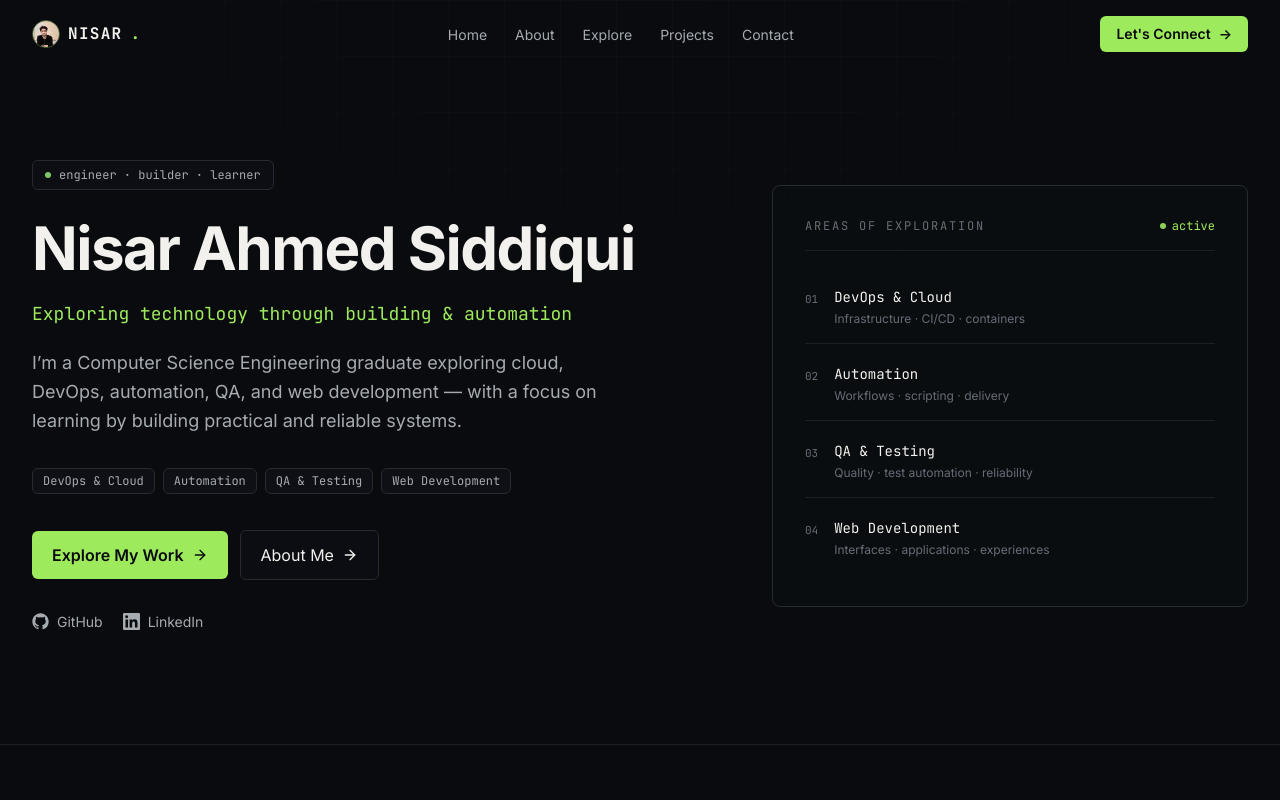
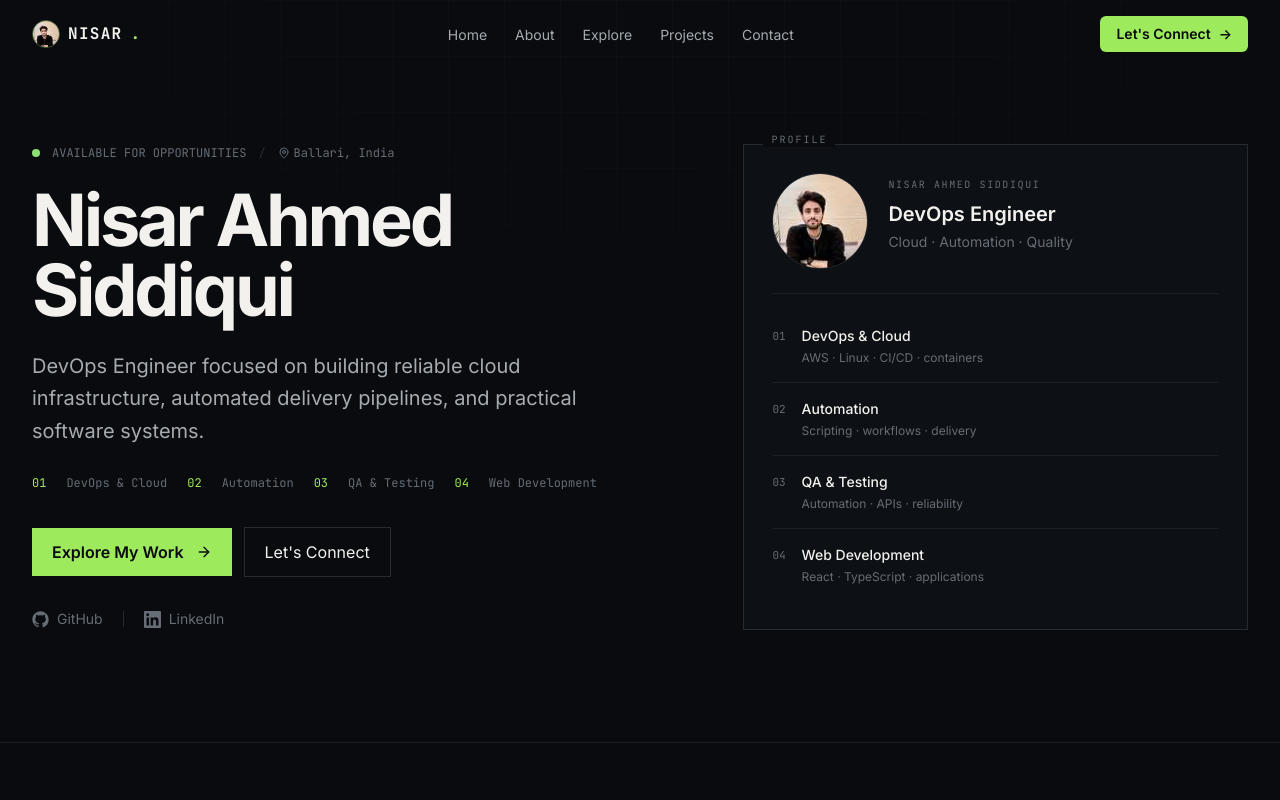
Before and after one commit to Nissar005/Nisar-Ahmed-Portfolio, a React (Vite) app: page / in a window 1280 px wide. Shown: the top 800 px of the page. Built offline with nearby package versions, Linux system fonts and the light colour scheme.

Commit message:
Elevate portfolio hero UI

```diff
--- a/src/sections/Hero.tsx
+++ b/src/sections/Hero.tsx
@@ -1,52 +1,48 @@
 import { motion } from "framer-motion";
-import { ArrowRight } from "lucide-react";
+import { ArrowRight, MapPin } from "lucide-react";
 import { GithubIcon, LinkedinIcon } from "../components/icons";
 
 export default function Hero() {
   return (
-    <section id="home" className="relative pt-32 pb-24 sm:pt-40 sm:pb-28 overflow-hidden">
-      <div className="absolute inset-0 bg-grid [mask-image:radial-gradient(ellipse_60%_50%_at_50%_0%,black,transparent)]" />
-      <div className="max-w-7xl mx-auto px-5 sm:px-8 relative grid lg:grid-cols-[1.15fr_0.85fr] gap-16 lg:gap-24 items-center">
+    <section id="home" className="relative pt-28 pb-20 sm:pt-36 sm:pb-28 overflow-hidden">
+      <div className="absolute inset-0 bg-grid [mask-image:radial-gradient(ellipse_70%_55%_at_50%_0%,black,transparent)]" />
+      <div className="max-w-7xl mx-auto px-5 sm:px-8 relative grid lg:grid-cols-[1fr_0.82fr] gap-14 lg:gap-24 items-center">
         <div>
-          <motion.div initial={{ opacity: 0, y: 10 }} animate={{ opacity: 1, y: 0 }} transition={{ duration: 0.5 }} className="inline-flex items-center gap-2 rounded-md border border-line bg-surface/80 px-3 py-1.5 mb-7 font-mono text-xs text-ink-dim">
-            <span className="w-1.5 h-1.5 rounded-full bg-green animate-pulse" />
-            engineer · builder · learner
+          <motion.div initial={{ opacity: 0, y: 10 }} animate={{ opacity: 1, y: 0 }} transition={{ duration: 0.5 }} className="flex items-center gap-3 mb-6 font-mono text-xs text-ink-faint">
+            <span className="w-2 h-2 rounded-full bg-green" />
+            <span>AVAILABLE FOR OPPORTUNITIES</span>
+            <span className="hidden sm:inline text-line">/</span>
+            <span className="hidden sm:inline-flex items-center gap-1"><MapPin size={12} /> Ballari, India</span>
           </motion.div>
 
-          <motion.h1 initial={{ opacity: 0, y: 14 }} animate={{ opacity: 1, y: 0 }} transition={{ duration: 0.6, delay: 0.05 }} className="text-4xl sm:text-6xl font-bold tracking-tight text-ink leading-[1.03]">
-            Nisar Ahmed Siddiqui
+          <motion.h1 initial={{ opacity: 0, y: 14 }} animate={{ opacity: 1, y: 0 }} transition={{ duration: 0.6, delay: 0.05 }} className="text-[2.65rem] sm:text-6xl lg:text-[4.5rem] font-bold tracking-[-0.045em] text-ink leading-[0.98]">
+            Nisar Ahmed<br className="hidden sm:block" /> Siddiqui
           </motion.h1>
 
-          <motion.p initial={{ opacity: 0, y: 14 }} animate={{ opacity: 1, y: 0 }} transition={{ duration: 0.6, delay: 0.12 }} className="mt-5 font-mono text-base sm:text-lg text-mint text-glow">
-            Exploring technology through building &amp; automation
+          <motion.p initial={{ opacity: 0, y: 14 }} animate={{ opacity: 1, y: 0 }} transition={{ duration: 0.6, delay: 0.12 }} className="mt-6 text-lg sm:text-xl text-ink-dim leading-relaxed max-w-xl">
+            DevOps Engineer focused on building reliable cloud infrastructure, automated delivery pipelines, and practical software systems.
           </motion.p>
 
-          <motion.p initial={{ opacity: 0, y: 14 }} animate={{ opacity: 1, y: 0 }} transition={{ duration: 0.6, delay: 0.18 }} className="mt-5 text-ink-dim text-lg leading-relaxed max-w-xl">
-            I’m a Computer Science Engineering graduate exploring cloud, DevOps, automation, QA, and web development — with a focus on learning by building practical and reliable systems.
-          </motion.p>
-
-          <motion.div initial={{ opacity: 0, y: 14 }} animate={{ opacity: 1, y: 0 }} transition={{ duration: 0.6, delay: 0.24 }} className="mt-8 flex flex-wrap gap-2">
-            {['DevOps & Cloud', 'Automation', 'QA & Testing', 'Web Development'].map((item) => (
-              <span key={item} className="font-mono text-xs text-ink-dim border border-line rounded-md px-2.5 py-1 bg-panel/60">{item}</span>
-            ))}
+          <motion.div initial={{ opacity: 0, y: 14 }} animate={{ opacity: 1, y: 0 }} transition={{ duration: 0.6, delay: 0.18 }} className="mt-7 flex flex-wrap gap-x-5 gap-y-2 font-mono text-xs text-ink-faint">
+            <span className="text-mint">01</span> DevOps & Cloud
+            <span className="text-mint">02</span> Automation
+            <span className="text-mint">03</span> QA & Testing
+            <span className="text-mint">04</span> Web Development
           </motion.div>
 
-          <motion.div initial={{ opacity: 0, y: 14 }} animate={{ opacity: 1, y: 0 }} transition={{ duration: 0.6, delay: 0.3 }} className="mt-9 flex flex-wrap items-center gap-3">
-            <a href="#explore" className="inline-flex items-center gap-2 rounded-md bg-mint text-void font-semibold px-5 py-3 hover:bg-mint/90 transition-colors">
-              Explore My Work <ArrowRight size={16} />
+          <motion.div initial={{ opacity: 0, y: 14 }} animate={{ opacity: 1, y: 0 }} transition={{ duration: 0.6, delay: 0.25 }} className="mt-9 flex flex-wrap items-center gap-3">
+            <a href="#explore" className="group inline-flex items-center gap-3 bg-mint text-void font-semibold px-5 py-3 hover:bg-mint/90 transition-colors">
+              Explore My Work <ArrowRight size={16} className="group-hover:translate-x-1 transition-transform" />
             </a>
-            <a href="#about" className="inline-flex items-center gap-2 rounded-md border border-line bg-surface/60 px-5 py-3 text-ink hover:border-mint-dim hover:text-mint transition-colors">
-              About Me <ArrowRight size={16} />
+            <a href="#contact" className="inline-flex items-center gap-2 border border-line px-5 py-3 text-ink hover:border-ink-faint transition-colors">
+              Let's Connect
             </a>
           </motion.div>
 
-          <motion.div initial={{ opacity: 0 }} animate={{ opacity: 1 }} transition={{ duration: 0.6, delay: 0.4 }} className="mt-8 flex flex-wrap items-center gap-x-5 gap-y-3">
-            <a href="https://github.com/Nissar005" target="_blank" rel="noreferrer" className="inline-flex items-center gap-2 text-sm text-ink-dim hover:text-ink transition-colors">
-              <GithubIcon size={17} /> GitHub
-            </a>
-            <a href="https://www.linkedin.com/in/nisar-ahmed-834950b5/" target="_blank" rel="noreferrer" className="inline-flex items-center gap-2 text-sm text-ink-dim hover:text-ink transition-colors">
-              <LinkedinIcon size={17} /> LinkedIn
-            </a>
+          <motion.div initial={{ opacity: 0 }} animate={{ opacity: 1 }} transition={{ duration: 0.6, delay: 0.35 }} className="mt-8 flex items-center gap-5">
+            <a href="https://github.com/Nissar005" target="_blank" rel="noreferrer" className="inline-flex items-center gap-2 text-sm text-ink-faint hover:text-ink transition-colors"><GithubIcon size={17} /> GitHub</a>
+            <span className="w-px h-4 bg-line" />
+            <a href="https://www.linkedin.com/in/nisar-ahmed-834950b5/" target="_blank" rel="noreferrer" className="inline-flex items-center gap-2 text-sm text-ink-faint hover:text-ink transition-colors"><LinkedinIcon size={17} /> LinkedIn</a>
           </motion.div>
         </div>
 
@@ -58,28 +54,37 @@ export default function Hero() {
 
 function IdentityPanel() {
   const areas = [
-    ['01', 'DevOps & Cloud', 'Infrastructure · CI/CD · containers'],
-    ['02', 'Automation', 'Workflows · scripting · delivery'],
-    ['03', 'QA & Testing', 'Quality · test automation · reliability'],
-    ['04', 'Web Development', 'Interfaces · applications · experiences'],
+    ['01', 'DevOps & Cloud', 'AWS · Linux · CI/CD · containers'],
+    ['02', 'Automation', 'Scripting · workflows · delivery'],
+    ['03', 'QA & Testing', 'Automation · APIs · reliability'],
+    ['04', 'Web Development', 'React · TypeScript · applications'],
   ];
 
   return (
-    <motion.div initial={{ opacity: 0, scale: 0.96 }} animate={{ opacity: 1, scale: 1 }} transition={{ duration: 0.7, delay: 0.15 }} className="relative border border-line rounded-lg bg-surface/40 p-6 sm:p-8">
-      <div className="font-mono text-xs text-ink-faint flex items-center justify-between border-b border-line-soft pb-4">
-        <span className="tracking-[0.15em] uppercase">Areas of exploration</span>
-        <span className="flex items-center gap-1.5 text-mint"><span className="w-1.5 h-1.5 rounded-full bg-mint animate-pulse" /> active</span>
-      </div>
-      <div className="mt-5 space-y-1">
-        {areas.map(([number, title, description]) => (
-          <div key={number} className="flex gap-4 py-4 border-b border-line-soft last:border-b-0">
-            <span className="font-mono text-[11px] text-ink-faint pt-1">{number}</span>
-            <div>
-              <div className="font-mono text-sm text-ink">{title}</div>
-              <div className="mt-1 text-xs text-ink-faint">{description}</div>
+    <motion.div initial={{ opacity: 0, x: 16 }} animate={{ opacity: 1, x: 0 }} transition={{ duration: 0.7, delay: 0.15 }} className="relative">
+      <div className="absolute -top-3 left-5 font-mono text-[10px] tracking-[0.2em] text-ink-faint bg-void px-2">PROFILE</div>
+      <div className="border border-line bg-surface p-5 sm:p-7">
+        <div className="flex items-start gap-5 pb-6 border-b border-line-soft">
+          <div className="w-20 h-20 sm:w-24 sm:h-24 shrink-0 rounded-full overflow-hidden border border-line">
+            <img src="/nisar-ahmed-profile.jpg" alt="Nisar Ahmed Siddiqui" width={96} height={96} className="w-full h-full object-cover" />
+          </div>
+          <div className="pt-1">
+            <p className="font-mono text-[10px] uppercase tracking-[0.16em] text-ink-faint">Nisar Ahmed Siddiqui</p>
+            <h2 className="mt-2 text-xl font-semibold text-ink">DevOps Engineer</h2>
+            <p className="mt-1 text-sm text-ink-faint">Cloud · Automation · Quality</p>
+          </div>
+        </div>
+        <div className="pt-4">
+          {areas.map(([number, title, description]) => (
+            <div key={number} className="group flex gap-4 py-4 border-b border-line-soft last:border-b-0">
+              <span className="font-mono text-[11px] text-ink-faint pt-0.5 group-hover:text-mint transition-colors">{number}</span>
+              <div className="min-w-0">
+                <div className="text-sm font-medium text-ink">{title}</div>
+                <div className="mt-1 text-xs text-ink-faint">{description}</div>
+              </div>
             </div>
-          </div>
-        ))}
+          ))}
+        </div>
       </div>
     </motion.div>
   );
```
